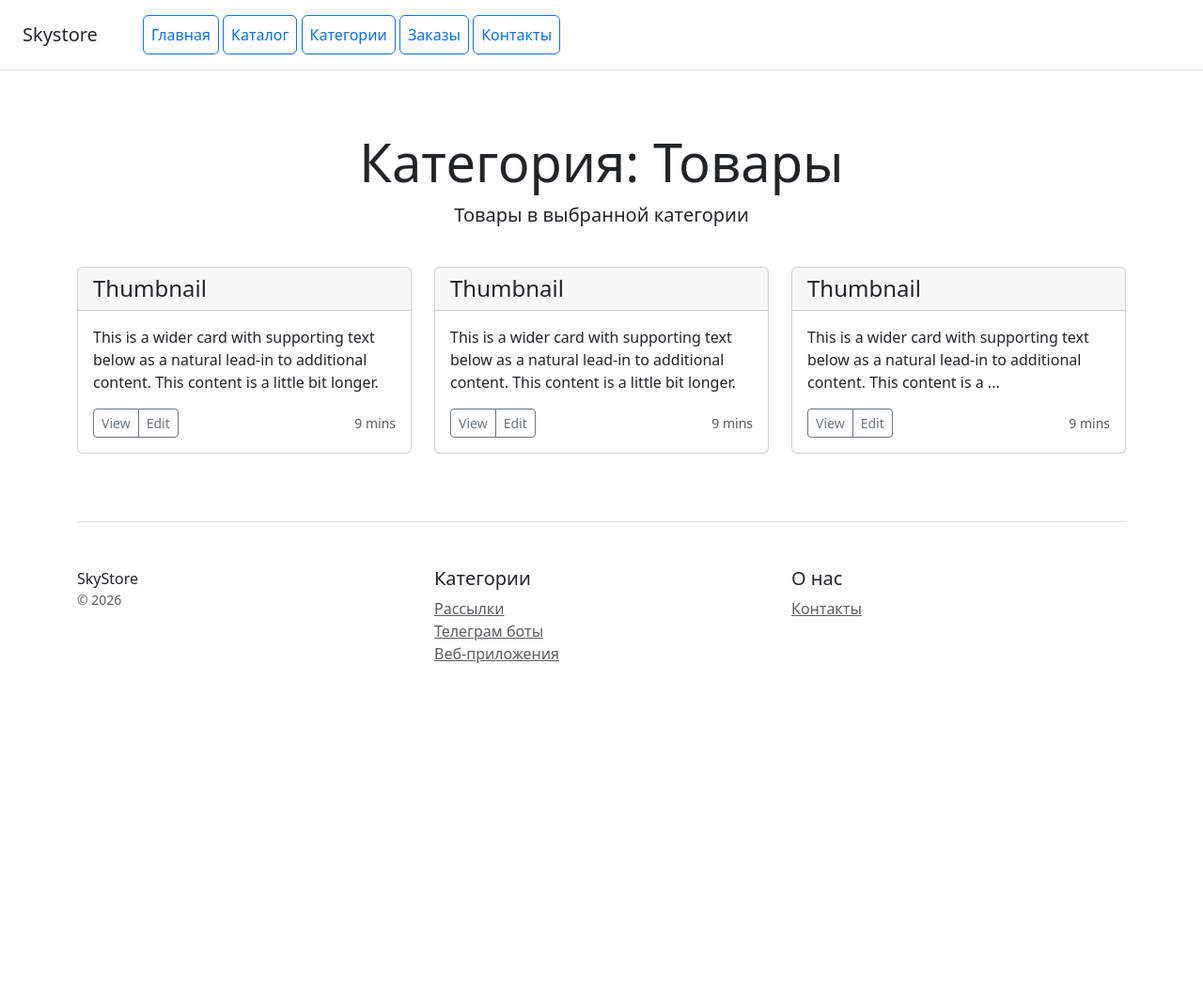
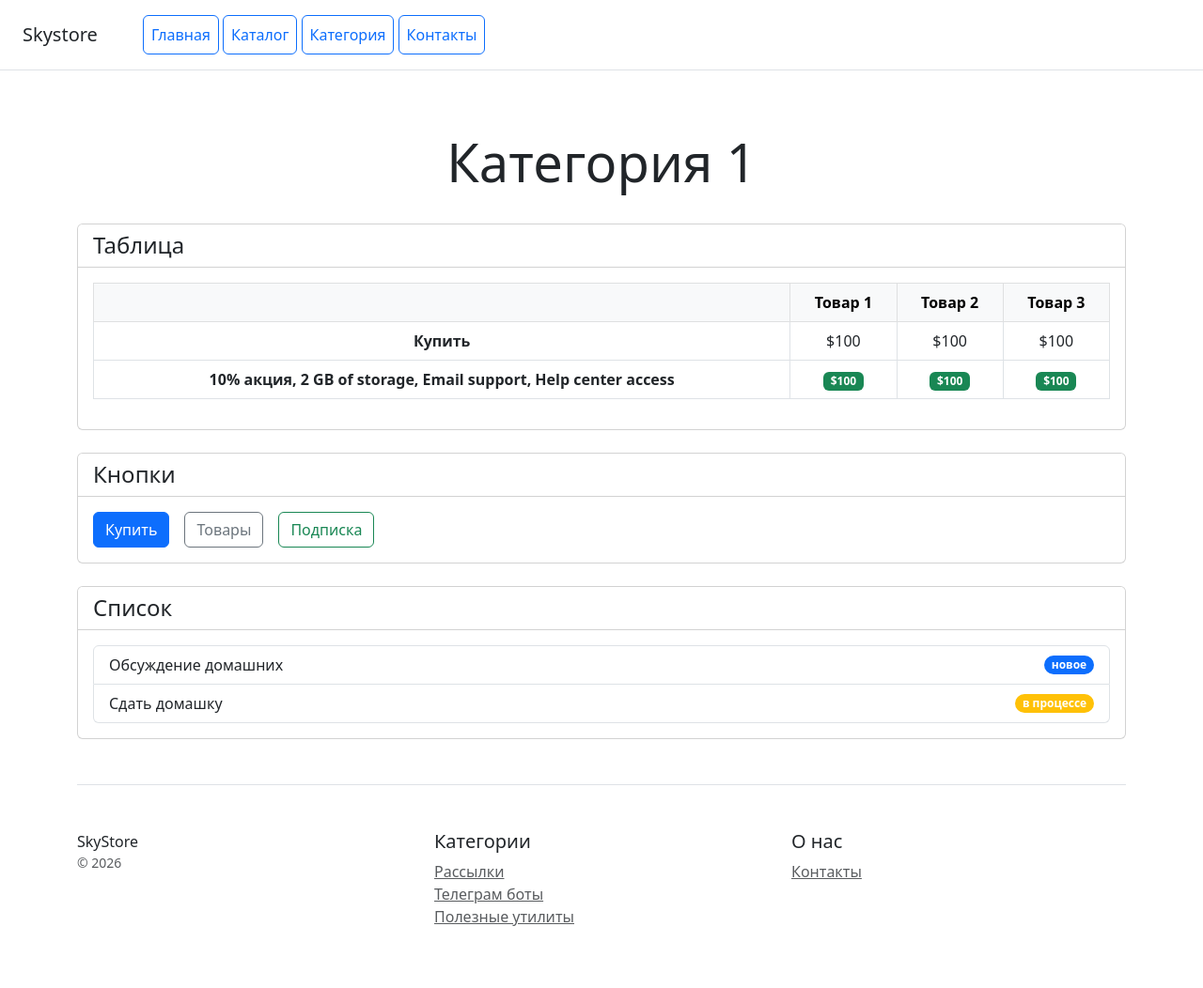
Before and after one commit to alexandraWAA/my-project-, a Python web app: template templates/category.html in a window 1280 px wide. Shown: the whole page at 94% size. Before the commit the page ends 706 px from the top, so only its background shows below. Run offline with Jinja, Linux system fonts and the light colour scheme; the template is opened without the code that fills it, so the values that code supplies are empty.

Commit message:
4-st commit

```diff
--- a/templates/category.html
+++ b/templates/category.html
@@ -9,82 +9,86 @@
 </head>
 <body>
 
-<!-- Навигация (как в макете: Главная, Категории, Заказы, Контакты) -->
+<!-- Навигация -->
 <div class="d-flex flex-column flex-md-row align-items-center p-3 px-md-4 mb-3 bg-white border-bottom box-shadow">
     <h5 class="my-0 mr-md-auto font-weight-normal">Skystore</h5>
     <nav class="ms-5">
         <a class="p-2 btn btn-outline-primary" href="/">Главная</a>
         <a class="p-2 btn btn-outline-primary" href="/catalog">Каталог</a>
-        <a class="p-2 btn btn-outline-primary" href="/category">Категории</a>
-        <a class="p-2 btn btn-outline-primary" href="/orders">Заказы</a>
+        <a class="p-2 btn btn-outline-primary" href="/category">Категория</a>
         <a class="p-2 btn btn-outline-primary" href="/contacts">Контакты</a>
     </nav>
 </div>
 
-<!-- Заголовок категории -->
+<!-- Заголовок -->
 <div class="pricing-header px-3 py-3 pt-md-5 pb-md-4 mx-auto text-center">
-    <h1 class="display-4">Категория: <span id="category-name">Товары</span></h1>
-    <p class="lead">Товары в выбранной категории</p>
+    <h1 class="display-4">Категория 1</h1>
 </div>
 
-<!-- Сетка товаров категории -->
 <div class="container">
-    <div class="row">
-        <!-- Товар 1 -->
-        <div class="col-md-4 mb-4">
-            <div class="card h-100">
-                <div class="card-header">
-                    <h4 class="my-0 font-weight-normal">Thumbnail</h4>
+    <!-- Таблица товаров -->
+    <div class="card mb-4">
+        <div class="card-header bg-white">
+            <h4 class="my-0">Таблица</h4>
         </div>
         <div class="card-body">
-                    <p class="card-text">This is a wider card with supporting text below as a natural lead-in to additional content. This content is a little bit longer.</p>
-                    <div class="d-flex justify-content-between align-items-center">
-                        <div class="btn-group">
-                            <button type="button" class="btn btn-sm btn-outline-secondary">View</button>
-                            <button type="button" class="btn btn-sm btn-outline-secondary">Edit</button>
+            <table class="table table-bordered text-center">
+                <thead class="table-light">
+                    <tr>
+                        <th scope="col"></th>
+                        <th scope="col">Товар 1</th>
+                        <th scope="col">Товар 2</th>
+                        <th scope="col">Товар 3</th>
+                    </tr>
+                </thead>
+                <tbody>
+                    <tr>
+                        <td class="fw-bold">Купить</td>
+                        <td>$100</td>
+                        <td>$100</td>
+                        <td>$100</td>
+                    </tr>
+                    <tr>
+                        <td class="fw-bold">10% акция, 2 GB of storage, Email support, Help center access</td>
+                        <td><span class="badge bg-success">$100</span></td>
+                        <td><span class="badge bg-success">$100</span></td>
+                        <td><span class="badge bg-success">$100</span></td>
+                    </tr>
+                </tbody>
+            </table>
         </div>
-                        <small class="text-muted">9 mins</small>
     </div>
+
+    <!-- Кнопки -->
+    <div class="card mb-4">
+        <div class="card-header bg-white">
+            <h4 class="my-0">Кнопки</h4>
+        </div>
+        <div class="card-body">
+            <div class="d-flex gap-3 flex-wrap">
+                <button type="button" class="btn btn-primary">Купить</button>
+                <button type="button" class="btn btn-outline-secondary">Товары</button>
+                <button type="button" class="btn btn-outline-success">Подписка</button>
             </div>
         </div>
     </div>
 
-        <!-- Товар 2 -->
-        <div class="col-md-4 mb-4">
-            <div class="card h-100">
-                <div class="card-header">
-                    <h4 class="my-0 font-weight-normal">Thumbnail</h4>
+    <!-- Список (Обсуждение домашних / Сдать домашку) -->
+    <div class="card mb-4">
+        <div class="card-header bg-white">
+            <h4 class="my-0">Список</h4>
         </div>
         <div class="card-body">
-                    <p class="card-text">This is a wider card with supporting text below as a natural lead-in to additional content. This content is a little bit longer.</p>
-                    <div class="d-flex justify-content-between align-items-center">
-                        <div class="btn-group">
-                            <button type="button" class="btn btn-sm btn-outline-secondary">View</button>
-                            <button type="button" class="btn btn-sm btn-outline-secondary">Edit</button>
-                        </div>
-                        <small class="text-muted">9 mins</small>
-                    </div>
-                </div>
-            </div>
-        </div>
-
-        <!-- Товар 3 -->
-        <div class="col-md-4 mb-4">
-            <div class="card h-100">
-                <div class="card-header">
-                    <h4 class="my-0 font-weight-normal">Thumbnail</h4>
-                </div>
-                <div class="card-body">
-                    <p class="card-text">This is a wider card with supporting text below as a natural lead-in to additional content. This content is a ...</p>
-                    <div class="d-flex justify-content-between align-items-center">
-                        <div class="btn-group">
-                            <button type="button" class="btn btn-sm btn-outline-secondary">View</button>
-                            <button type="button" class="btn btn-sm btn-outline-secondary">Edit</button>
-                        </div>
-                        <small class="text-muted">9 mins</small>
-                    </div>
-                </div>
-            </div>
+            <ul class="list-group">
+                <li class="list-group-item d-flex justify-content-between align-items-center">
+                    Обсуждение домашних
+                    <span class="badge bg-primary rounded-pill">новое</span>
+                </li>
+                <li class="list-group-item d-flex justify-content-between align-items-center">
+                    Сдать домашку
+                    <span class="badge bg-warning rounded-pill">в процессе</span>
+                </li>
+            </ul>
         </div>
     </div>
 
@@ -100,7 +104,7 @@
                 <ul class="list-unstyled text-small">
                     <li><a class="text-muted" href="#">Рассылки</a></li>
                     <li><a class="text-muted" href="#">Телеграм боты</a></li>
-                    <li><a class="text-muted" href="#">Веб-приложения</a></li>
+                    <li><a class="text-muted" href="#">Полезные утилиты</a></li>
                 </ul>
             </div>
             <div class="col-6 col-md">
@@ -113,6 +117,7 @@
     </footer>
 </div>
 
+<!-- Bootstrap JS -->
 <script src="https://cdn.jsdelivr.net/npm/bootstrap@5.3.0/dist/js/bootstrap.bundle.min.js"></script>
 </body>
 </html>
```
Lines whose indentation alone changed are shown as unchanged.
